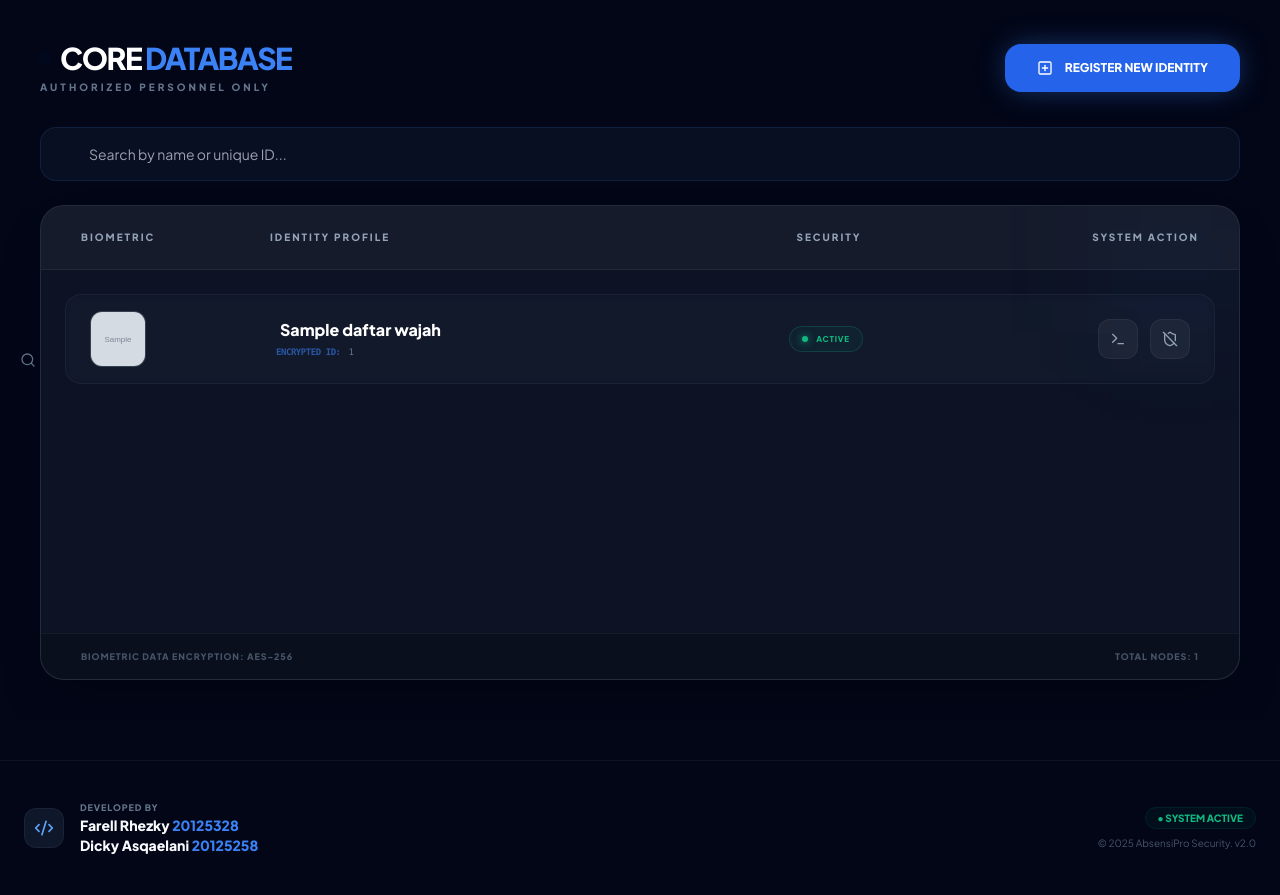
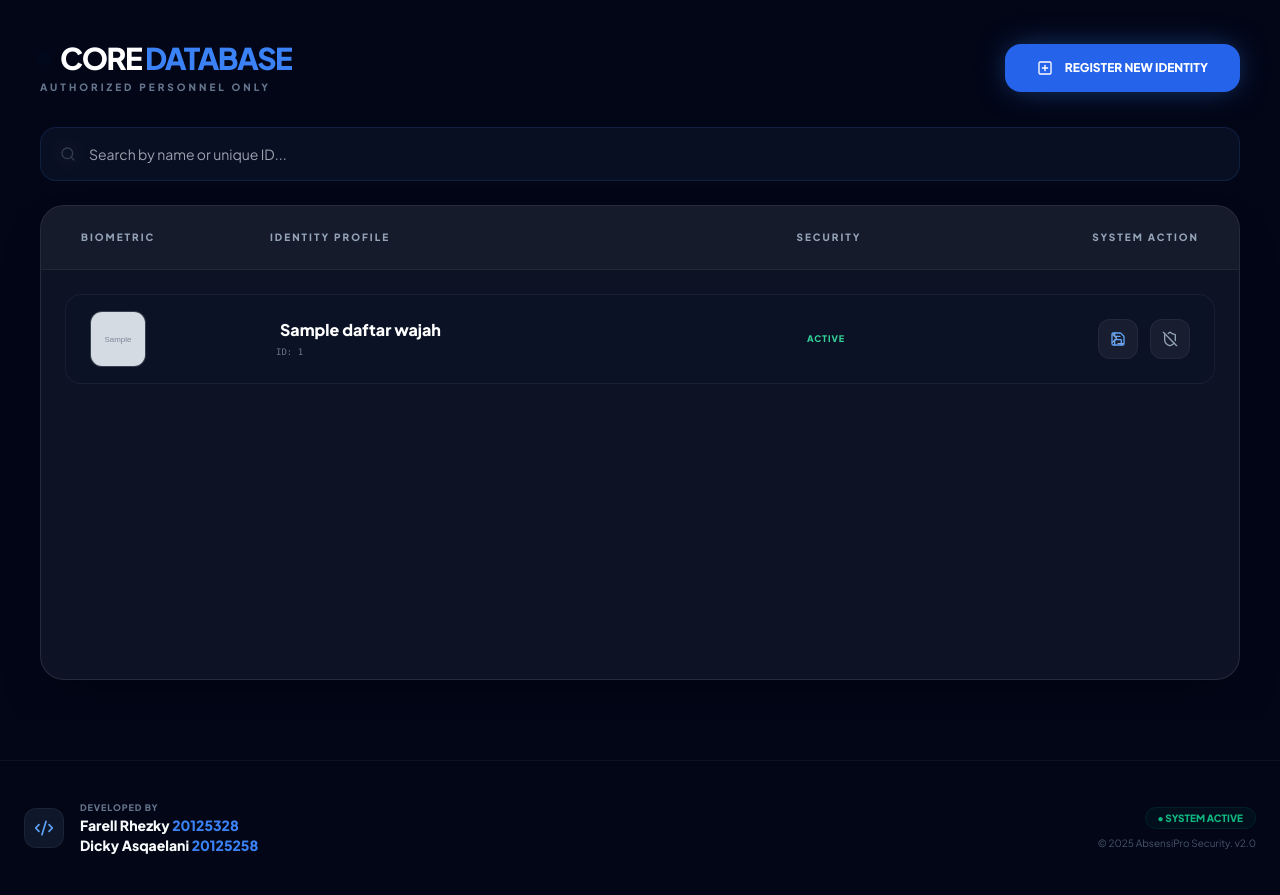
Before and after one commit to Dickybulin26/face_attendance_1kb04, a Flask app: page /daftar_user in a window 1280 px wide. Shown: the part 92-987 px from the top of the page. Run offline with Flask 3, Linux system fonts and the light colour scheme; the visitor is signed in with stand-in values (Sample User, id 1); grey boxes marked "Sample" are stand-in pictures; a database or web service that is not in the repository returns one stand-in record (values such as "Sample title"); some libraries are stand-ins or nearby versions.

Commit message:
# bug fixed, undo update feature + adding table on riwayat page

```diff
--- a/templates/daftar_user.html
+++ b/templates/daftar_user.html
@@ -5,6 +5,7 @@
 {% block content %}
 <main class="max-w-7xl mx-auto p-6 md:p-10 flex flex-col h-[calc(100vh-80px)] overflow-hidden page-animate">
 
+    <!-- HEADER -->
     <div class="flex flex-col md:flex-row md:items-center justify-between gap-6 mb-8 shrink-0">
         <div>
             <div class="flex items-center gap-3 mb-1">
@@ -25,7 +26,8 @@
         </a>
     </div>
 
-    <div class="mb-6 shrink-0 search-container">
+    <!-- SEARCH -->
+    <div class="mb-6 shrink-0 search-container relative">
         <div class="absolute inset-y-0 left-0 pl-5 flex items-center pointer-events-none">
             <i data-lucide="search" class="w-4 h-4 text-slate-500"></i>
         </div>
@@ -35,9 +37,8 @@
                class="search-input w-full rounded-2xl py-4 pl-12 pr-6 text-sm text-white focus:outline-none">
     </div>
 
+    <!-- TABLE -->
     <div class="blue-glass flex flex-col flex-1 overflow-hidden border border-white/10 shadow-2xl relative">
-        <div class="absolute top-0 right-0 w-32 h-32 bg-blue-500/5 blur-[60px] pointer-events-none"></div>
-
         <div class="grid grid-cols-12 gap-4 px-10 py-6 border-b border-white/5 bg-white/[0.03] text-[10px] font-black uppercase tracking-[0.2em] text-slate-400">
             <div class="col-span-2">Biometric</div>
             <div class="col-span-5">Identity Profile</div>
@@ -45,76 +46,75 @@
             <div class="col-span-3 text-right">System Action</div>
         </div>
 
-        <div id="scrollArea" class="flex-1 overflow-y-auto tech-scroll p-6">
+        <div class="flex-1 overflow-y-auto tech-scroll p-6">
             <div id="userList" class="space-y-3">
+
                 {% for user in users %}
                 <div id="row-{{ user._id }}"
                      data-search="{{ user.nama|lower }} {{ (user._id|string)[-8:]|lower }}"
-                     class="user-row grid grid-cols-12 gap-4 items-center px-6 py-4 rounded-2xl border border-white/5 bg-slate-900/20 backdrop-blur-sm group">
+                     class="user-row grid grid-cols-12 gap-4 items-center px-6 py-4 rounded-2xl border border-white/5 bg-slate-900/20">
 
+                    <!-- BIOMETRIC -->
                     <div class="col-span-2">
-                        <div class="relative w-14 h-14">
-                            <div class="absolute inset-0 bg-blue-500/20 rounded-xl blur-md opacity-0 group-hover:opacity-100 transition-opacity"></div>
-                            <div class="relative w-full h-full rounded-xl overflow-hidden border border-white/10 bg-slate-800">
+                        <div class="w-14 h-14 rounded-xl overflow-hidden border border-white/10 bg-slate-800 flex items-center justify-center">
                             {% if user.image_preview %}
-                                <img src="{{ user.image_preview }}" class="w-full h-full object-cover group-hover:scale-110 transition-transform duration-700" />
+                                <img src="{{ user.image_preview }}" class="w-full h-full object-cover">
                             {% else %}
-                                <div class="w-full h-full flex items-center justify-center text-slate-700">
-                                    <i data-lucide="fingerprint" class="w-6 h-6"></i>
-                                </div>
+                                <i data-lucide="fingerprint" class="w-6 h-6 text-slate-600"></i>
                             {% endif %}
                         </div>
                     </div>
-                    </div>
 
+                    <!-- IDENTITY -->
                     <div class="col-span-5">
-                        <div class="flex items-center gap-2">
                         <span id="name-{{ user._id }}"
-                                  class="text-base font-bold text-white outline-none focus:text-blue-400 focus:bg-blue-500/10 px-1 rounded-lg transition-all"
-                                  contenteditable="false"
-                                  spellcheck="false">{{ user.nama }}</span>
-                        </div>
-                        <div class="flex items-center gap-2 mt-1">
-                            <span class="text-[9px] text-blue-500/60 font-mono tracking-tighter uppercase font-bold">Encrypted ID:</span>
-                            <span class="text-[9px] text-slate-500 font-mono tracking-widest">{{ (user._id|string)|upper }}</span>
+                              class="text-base font-bold text-white px-1 rounded-lg outline-none"
+                              contenteditable="false">{{ user.nama }}</span>
+                        <div class="text-[9px] text-slate-500 font-mono mt-1">
+                            ID: {{ (user._id|string)|upper }}
                         </div>
                     </div>
 
+                    <!-- STATUS -->
                     <div class="col-span-2 flex justify-center">
-                        <div class="flex items-center gap-2 px-3 py-1.5 rounded-full bg-emerald-500/5 border border-emerald-500/20">
-                            <div class="w-1.5 h-1.5 bg-emerald-500 rounded-full shadow-[0_0_8px_#10b981]"></div>
-                            <span class="text-emerald-500 text-[8px] font-black uppercase tracking-widest">Active</span>
-                        </div>
+                        <span class="text-emerald-400 text-[9px] font-black uppercase tracking-widest">
+                            ACTIVE
+                        </span>
                     </div>
 
+                    <!-- ACTION -->
                     <div class="col-span-3 flex justify-end gap-3">
-                        <button onclick="toggleEdit('{{ user._id }}')" id="btn-edit-{{ user._id }}"
-                                class="w-10 h-10 flex items-center justify-center rounded-xl bg-white/5 text-slate-400 border border-white/5 hover:border-blue-500/50 hover:text-blue-400 hover:bg-blue-500/5 transition-all">
-                            <i id="icon-edit-{{ user._id }}" data-lucide="terminal" class="w-4 h-4"></i>
-                            <i id="icon-save-{{ user._id }}" data-lucide="save" class="w-4 h-4 hidden text-blue-400"></i>
+
+                        <!-- EDIT BUTTON (FIXED ICON) -->
+                        <button onclick="toggleEdit('{{ user._id }}')"
+                                id="btn-edit-{{ user._id }}"
+                                class="w-10 h-10 flex items-center justify-center rounded-xl
+                                       bg-white/5 text-slate-400 border border-white/5
+                                       hover:border-blue-500/50 hover:text-blue-400 hover:bg-blue-500/5 transition-all">
+
+                            <span class="icon-wrapper relative w-4 h-4">
+                                <i id="icon-edit-{{ user._id }}"
+                                   data-lucide="terminal"
+                                   class="absolute inset-0"></i>
+
+                                <i id="icon-save-{{ user._id }}"
+                                   data-lucide="save"
+                                   class="absolute inset-0 hidden text-blue-400"></i>
+                            </span>
                         </button>
 
+                        <!-- DELETE -->
                         <button onclick="deleteUser('{{ user._id }}')"
-                                class="w-10 h-10 flex items-center justify-center rounded-xl bg-white/5 text-slate-400 border border-white/5 hover:border-red-500/50 hover:text-red-500 hover:bg-red-500/5 transition-all">
+                                class="w-10 h-10 flex items-center justify-center rounded-xl
+                                       bg-white/5 text-slate-400 border border-white/5
+                                       hover:border-red-500/50 hover:text-red-500 hover:bg-red-500/5 transition-all">
                             <i data-lucide="shield-off" class="w-4 h-4"></i>
                         </button>
                     </div>
                 </div>
                 {% endfor %}
 
-                <div id="noResult" class="hidden flex flex-col items-center justify-center py-20">
-                    <div class="empty-state">
-                        <i data-lucide="alert-octagon" class="w-16 h-16 text-slate-800 mb-4"></i>
             </div>
-                    <h3 class="text-slate-400 font-bold uppercase tracking-widest text-xs">No Matches Found in Database</h3>
-                    <p class="text-slate-600 text-[10px] mt-2">Try checking the spelling or ID sequence</p>
-                </div>
-            </div>
-        </div>
-
-        <div class="px-10 py-4 bg-black/20 border-t border-white/5 flex justify-between items-center">
-            <p class="text-[9px] text-slate-600 font-bold uppercase tracking-widest">Biometric Data Encryption: AES-256</p>
-            <p class="text-[9px] text-slate-600 font-bold uppercase tracking-widest">Total Nodes: {{ users|length }}</p>
         </div>
     </div>
 </main>
@@ -122,91 +122,46 @@
 
 {% block extra_scripts %}
 <script>
-    // Inisialisasi Lucide Icons
+window.addEventListener("load", () => {
     lucide.createIcons();
-
-    // Logika Pencarian Real-time
-    const searchInput = document.getElementById('userSearch');
-    const userRows = document.querySelectorAll('.user-row');
-    const noResult = document.getElementById('noResult');
-
-    searchInput.addEventListener('input', function(e) {
-        const term = e.target.value.toLowerCase();
-        let hasMatch = false;
-
-        userRows.forEach(row => {
-            const data = row.getAttribute('data-search');
-            if (data.includes(term)) {
-                row.style.display = 'grid';
-                hasMatch = true;
-            } else {
-                row.style.display = 'none';
-            }
 });
 
-        noResult.classList.toggle('hidden', hasMatch);
-    });
-
-    // Logika Edit User
 function toggleEdit(id) {
     const label = document.getElementById(`name-${id}`);
-        const btn = document.getElementById(`btn-edit-${id}`);
     const iconEdit = document.getElementById(`icon-edit-${id}`);
     const iconSave = document.getElementById(`icon-save-${id}`);
-        const isEditing = label.getAttribute('contenteditable') === 'true';
 
-        if (!isEditing) {
-            label.setAttribute('contenteditable', 'true');
+    const editing = label.contentEditable === "true";
+
+    if (!editing) {
+        label.contentEditable = "true";
         label.focus();
-            btn.classList.add("border-blue-500", "bg-blue-500/10");
         iconEdit.classList.add("hidden");
         iconSave.classList.remove("hidden");
-
-            // Move cursor to end
-            const range = document.createRange();
-            const sel = window.getSelection();
-            range.selectNodeContents(label);
-            range.collapse(false);
-            sel.removeAllRanges();
-            sel.addRange(range);
     } else {
-            const newName = label.innerText.trim();
-            if (newName) {
-                saveEdit(id, newName);
-            } else {
-                alert("Nama tidak boleh kosong!");
-            }
-        }
-    }
-
-    function saveEdit(id, newName) {
         fetch(`/edit_user/${id}`, {
             method: "POST",
             headers: { "Content-Type": "application/json" },
-            body: JSON.stringify({ nama: newName }),
-        }).then(res => {
-            if(res.ok) {
-                // Beri efek sukses visual sebentar sebelum reload
-                const label = document.getElementById(`name-${id}`);
-                label.classList.add("text-emerald-400");
-                setTimeout(() => location.reload(), 500);
-            } else {
-                alert("Database Sync Failed.");
+            body: JSON.stringify({ nama: label.innerText.trim() })
+        }).then(() => location.reload());
     }
-        });
+
+    setTimeout(() => lucide.createIcons(), 0);
 }
 
 function deleteUser(id) {
-        if (confirm("WARNING: Permanent deletion of biometric data. Proceed?")) {
-            fetch(`/delete_user/${id}`, { method: "POST" }).then(res => {
-                if(res.ok) {
-                    const row = document.getElementById(`row-${id}`);
-                    row.style.transform = "translateX(50px)";
-                    row.style.opacity = "0";
-                    setTimeout(() => row.remove(), 300);
-                }
-            });
-        }
+    if (!confirm("Delete this user permanently?")) return;
+    fetch(`/delete_user/${id}`, { method: "POST" })
+        .then(() => document.getElementById(`row-${id}`).remove());
 }
 </script>
+
+<style>
+/* PROTEKSI ICON */
+.icon-wrapper svg {
+    width: 16px;
+    height: 16px;
+    display: block;
+}
+</style>
 {% endblock %}
```
Lines whose indentation alone changed are shown as unchanged.
